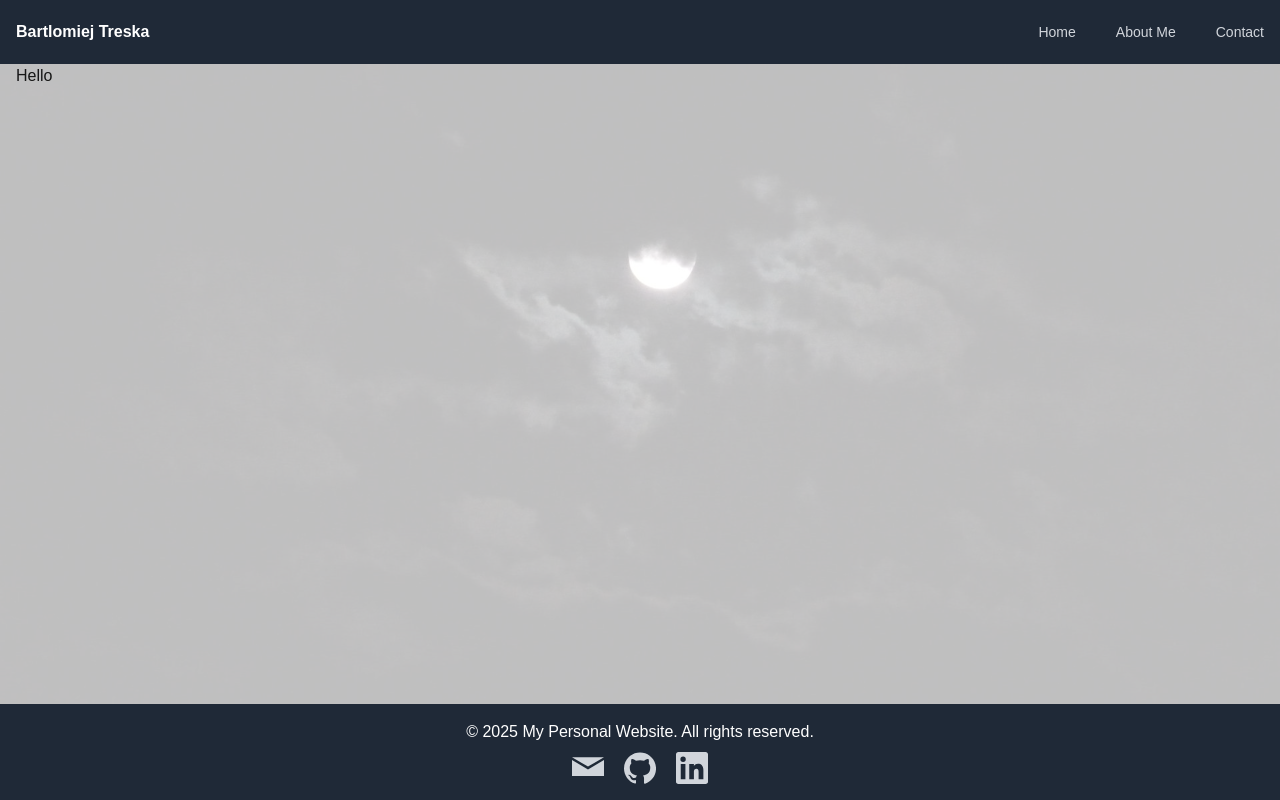
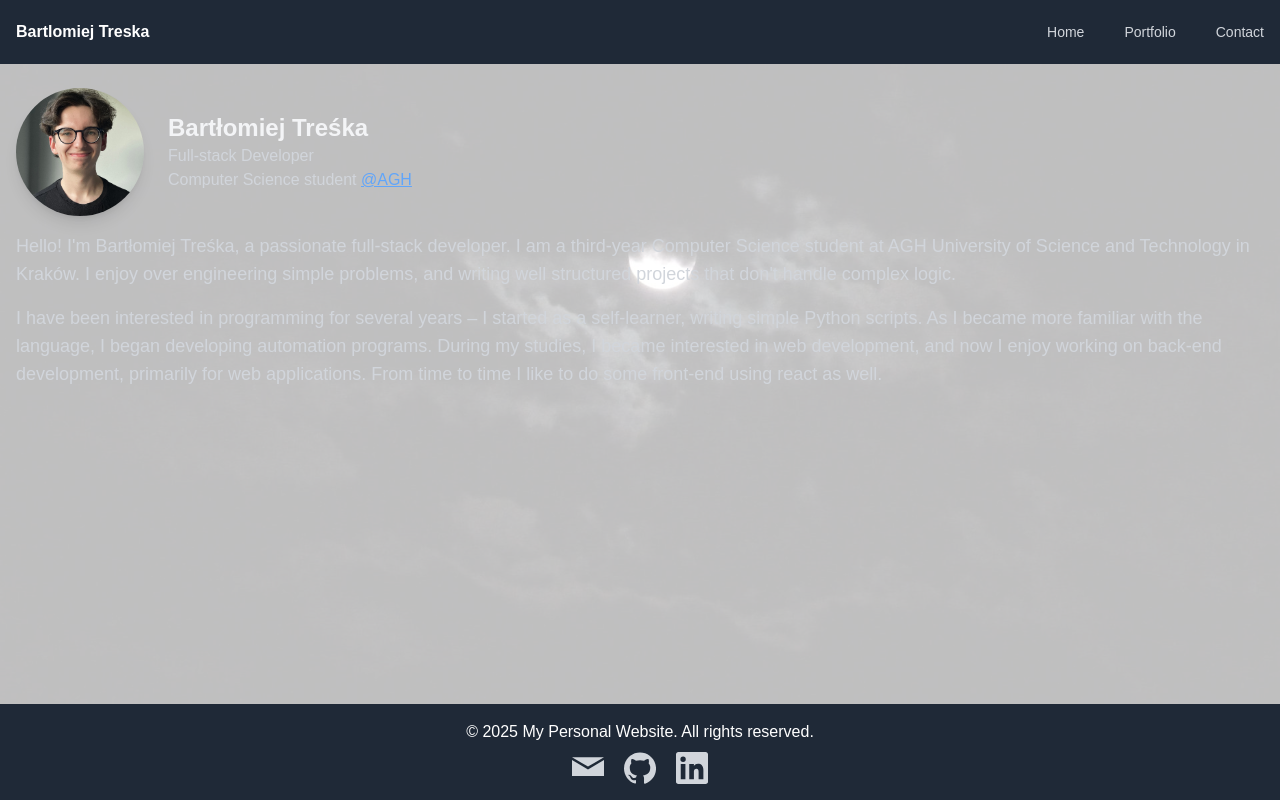
Before and after one commit to treska03/treska03.github.io, a Next.js app: page / in a window 1280 px wide. Built offline with nearby package versions, Linux system fonts and the light colour scheme.

Commit message:
Change about me into portfolio

```diff
--- a/src/app/about/page.tsx
+++ /dev/null
@@ -1,50 +0,0 @@
-import Link from 'next/link';
-import React from 'react';
-import Portfolio from './portfolio/portfolio';
-
-export default function About() {
-  return (
-    <section className="my-2">
-      <div className="my-4 flex items-center">
-        <img
-          className="w-32 h-32 rounded-full object-cover shadow-lg"
-          src="/my_photo.jpg"
-          alt="Bartlomiej Treska"
-        />
-        <div className="ml-6">
-          <h2 className="text-2xl font-semibold text-gray-900 dark:text-gray-100">
-            Bartłomiej Treśka
-          </h2>
-          <p className="text-gray-700 dark:text-gray-300">
-            Full-stack Developer
-            <br></br>
-            Computer Science student{' '}
-            <Link
-                href="https://www.informatyka.agh.edu.pl/en/"
-                className="text-blue-600 hover:text-blue-800 dark:text-blue-400 dark:hover:text-blue-200 underline"
-            >
-                @AGH
-            </Link>
-          </p>
-        </div>
-      </div>
-      <p className="text-lg text-gray-700 dark:text-gray-300">
-        Hello! I'm Bartłomiej Treśka, a passionate full-stack developer. I am a third-year Computer Science student at AGH
-        University of Science and Technology in Kraków.
-        I enjoy over engineering simple problems, and writing well structured projects that don't handle complex logic.
-      </p>
-      <p className="mt-4 text-lg text-gray-700 dark:text-gray-300">
-      I have been
-      interested in programming for several years – I started as a
-      self-learner, writing simple Python scripts. As I became
-      more familiar with the language, I began developing
-      automation programs. During my studies, I became
-      interested in web development, and now I enjoy working on
-      back-end development, primarily for web applications.
-      From time to time I like to do some front-end using react
-      as well.
-      </p>
-      <Portfolio/>
-    </section>
-  );
-}
--- a/src/app/page.tsx
+++ b/src/app/page.tsx
@@ -1,7 +1,45 @@
+import Link from "next/link";
+
 export default function Home() {
   return (
-      <main className="flex flex-col gap-8 row-start-2 items-center sm:items-start">
-        <h1>Hello</h1>
-      </main>
+    <section className="my-2">
+      <div className="my-4 flex items-center">
+        <img
+          className="w-32 h-32 rounded-full object-cover shadow-lg"
+          src="/my_photo.jpg"
+          alt="Bartlomiej Treska"
+        />
+        <div className="ml-6">
+          <h2 className="text-2xl font-semibold text-gray-900 dark:text-gray-100">
+            Bartłomiej Treśka
+          </h2>
+          <p className="text-gray-700 dark:text-gray-300">
+            Full-stack Developer
+            <br></br>
+            Computer Science student{" "}
+            <Link
+              href="https://www.informatyka.agh.edu.pl/en/"
+              className="text-blue-600 hover:text-blue-800 dark:text-blue-400 dark:hover:text-blue-200 underline"
+            >
+              @AGH
+            </Link>
+          </p>
+        </div>
+      </div>
+      <p className="text-lg text-gray-700 dark:text-gray-300">
+        Hello! I'm Bartłomiej Treśka, a passionate full-stack developer. I am a
+        third-year Computer Science student at AGH University of Science and
+        Technology in Kraków. I enjoy over engineering simple problems, and
+        writing well structured projects that don't handle complex logic.
+      </p>
+      <p className="mt-4 text-lg text-gray-700 dark:text-gray-300">
+        I have been interested in programming for several years – I started as a
+        self-learner, writing simple Python scripts. As I became more familiar
+        with the language, I began developing automation programs. During my
+        studies, I became interested in web development, and now I enjoy working
+        on back-end development, primarily for web applications. From time to
+        time I like to do some front-end using react as well.
+      </p>
+    </section>
   );
 }
--- a/src/app/about/portfolio/portfolio.tsx
+++ b/src/app/portfolio/page.tsx
@@ -1,19 +1,20 @@
-import React from 'react';
-import Link from 'next/link';
-import { PERSONAL_LINKS } from '@/constants/links';
-import ProjectList from './project_list';
-import { projects } from './data';
+import { PERSONAL_LINKS } from "@/constants/links";
+import Link from "next/link";
+import React from "react";
+import { projects } from "./data";
+import ProjectList from "./project_list";
 
-export default function Portfolio() {
+export default function About() {
   return (
-    <section className="py-8">
+    <section className="py-8 my-2">
       <h1 className="text-4xl font-bold text-gray-900 dark:text-gray-100 mb-4">
         My Portfolio
       </h1>
 
       <div className="space-y-4 mb-8">
         <p className="text-lg text-gray-700 dark:text-gray-300">
-          Here you'll find my CV, professional profiles, and some of the projects I'm most proud of.
+          Here you'll find my CV, professional profiles, and some of the
+          projects I'm most proud of.
         </p>
         <div className="flex flex-wrap items-center space-x-4">
           <Link
@@ -42,7 +43,7 @@ export default function Portfolio() {
           </Link>
         </div>
       </div>
-      <ProjectList projects={projects}/>
+      <ProjectList projects={projects} />
     </section>
   );
 }
--- a/src/components/Navbar.tsx
+++ b/src/components/Navbar.tsx
@@ -1,7 +1,7 @@
-'use client'
+"use client";
 
-import React, { useState } from 'react';
-import Link from 'next/link';
+import React, { useState } from "react";
+import Link from "next/link";
 
 const Navbar = () => {
   const [mobileMenuOpen, setMobileMenuOpen] = useState(false);
@@ -19,9 +19,24 @@ const Navbar = () => {
           {/* Desktop Menu */}
           <div className="hidden md:block">
             <div className="ml-10 flex items-baseline space-x-4">
-              <Link href={"/"} className="text-gray-300 hover:text-white px-3 py-2 rounded-md text-sm font-medium">Home</Link>
-              <Link href={"/about"} className="text-gray-300 hover:text-white px-3 py-2 rounded-md text-sm font-medium">About Me</Link>
-              <Link href={"/contact"} className="text-gray-300 hover:text-white ps-3 py-2 rounded-md text-sm font-medium">Contact</Link>
+              <Link
+                href={"/"}
+                className="text-gray-300 hover:text-white px-3 py-2 rounded-md text-sm font-medium"
+              >
+                Home
+              </Link>
+              <Link
+                href={"/portfolio"}
+                className="text-gray-300 hover:text-white px-3 py-2 rounded-md text-sm font-medium"
+              >
+                Portfolio
+              </Link>
+              <Link
+                href={"/contact"}
+                className="text-gray-300 hover:text-white ps-3 py-2 rounded-md text-sm font-medium"
+              >
+                Contact
+              </Link>
             </div>
           </div>
           {/* Mobile menu button */}
@@ -35,12 +50,34 @@ const Navbar = () => {
             >
               <span className="sr-only">Open main menu</span>
               {mobileMenuOpen ? (
-                <svg className="h-6 w-6" xmlns="http://www.w3.org/2000/svg" fill="none" viewBox="0 0 24 24" stroke="currentColor">
-                  <path strokeLinecap="round" strokeLinejoin="round" strokeWidth="2" d="M6 18L18 6M6 6l12 12" />
+                <svg
+                  className="h-6 w-6"
+                  xmlns="http://www.w3.org/2000/svg"
+                  fill="none"
+                  viewBox="0 0 24 24"
+                  stroke="currentColor"
+                >
+                  <path
+                    strokeLinecap="round"
+                    strokeLinejoin="round"
+                    strokeWidth="2"
+                    d="M6 18L18 6M6 6l12 12"
+                  />
                 </svg>
               ) : (
-                <svg className="h-6 w-6" xmlns="http://www.w3.org/2000/svg" fill="none" viewBox="0 0 24 24" stroke="currentColor">
-                  <path strokeLinecap="round" strokeLinejoin="round" strokeWidth="2" d="M4 6h16M4 12h16M4 18h16" />
+                <svg
+                  className="h-6 w-6"
+                  xmlns="http://www.w3.org/2000/svg"
+                  fill="none"
+                  viewBox="0 0 24 24"
+                  stroke="currentColor"
+                >
+                  <path
+                    strokeLinecap="round"
+                    strokeLinejoin="round"
+                    strokeWidth="2"
+                    d="M4 6h16M4 12h16M4 18h16"
+                  />
                 </svg>
               )}
             </button>
@@ -52,9 +89,24 @@ const Navbar = () => {
       {mobileMenuOpen && (
         <div className="md:hidden" id="mobile-menu">
           <div className="px-2 pt-2 pb-3 space-y-1 sm:px-3">
-            <Link href={"/"} className="text-gray-300 hover:text-white block px-3 py-2 rounded-md text-base font-medium">Home</Link>
-            <Link href={"/about"} className="text-gray-300 hover:text-white block px-3 py-2 rounded-md text-base font-medium">About Me</Link>
-            <Link href={"/contact"} className="text-gray-300 hover:text-white block px-3 py-2 rounded-md text-base font-medium">Contact</Link>
+            <Link
+              href={"/"}
+              className="text-gray-300 hover:text-white block px-3 py-2 rounded-md text-base font-medium"
+            >
+              Home
+            </Link>
+            <Link
+              href={"/portfolio"}
+              className="text-gray-300 hover:text-white block px-3 py-2 rounded-md text-base font-medium"
+            >
+              Portfolio
+            </Link>
+            <Link
+              href={"/contact"}
+              className="text-gray-300 hover:text-white block px-3 py-2 rounded-md text-base font-medium"
+            >
+              Contact
+            </Link>
           </div>
         </div>
       )}
```
Also changed, not shown: src/app/portfolio/data.ts (renamed from src/app/about/portfolio/data.ts), src/app/portfolio/project.tsx (renamed from src/app/about/portfolio/project.tsx), src/app/portfolio/project_list.tsx (renamed from src/app/about/portfolio/project_list.tsx).
